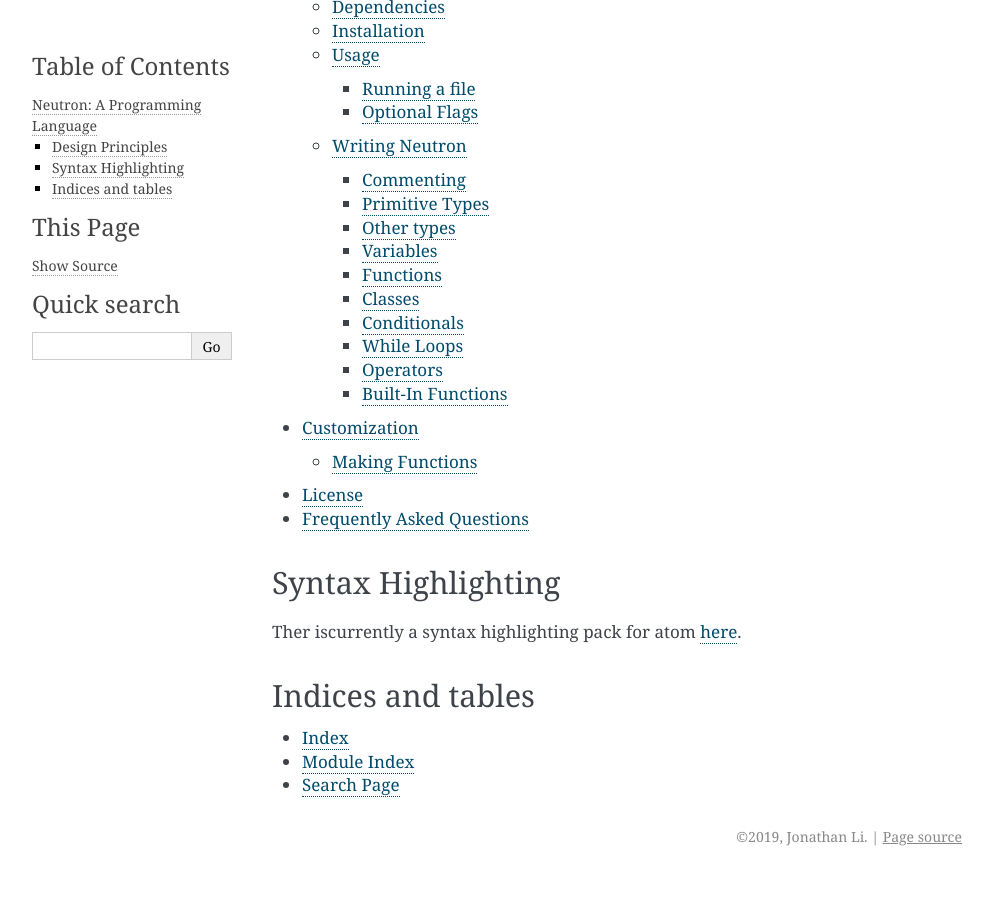
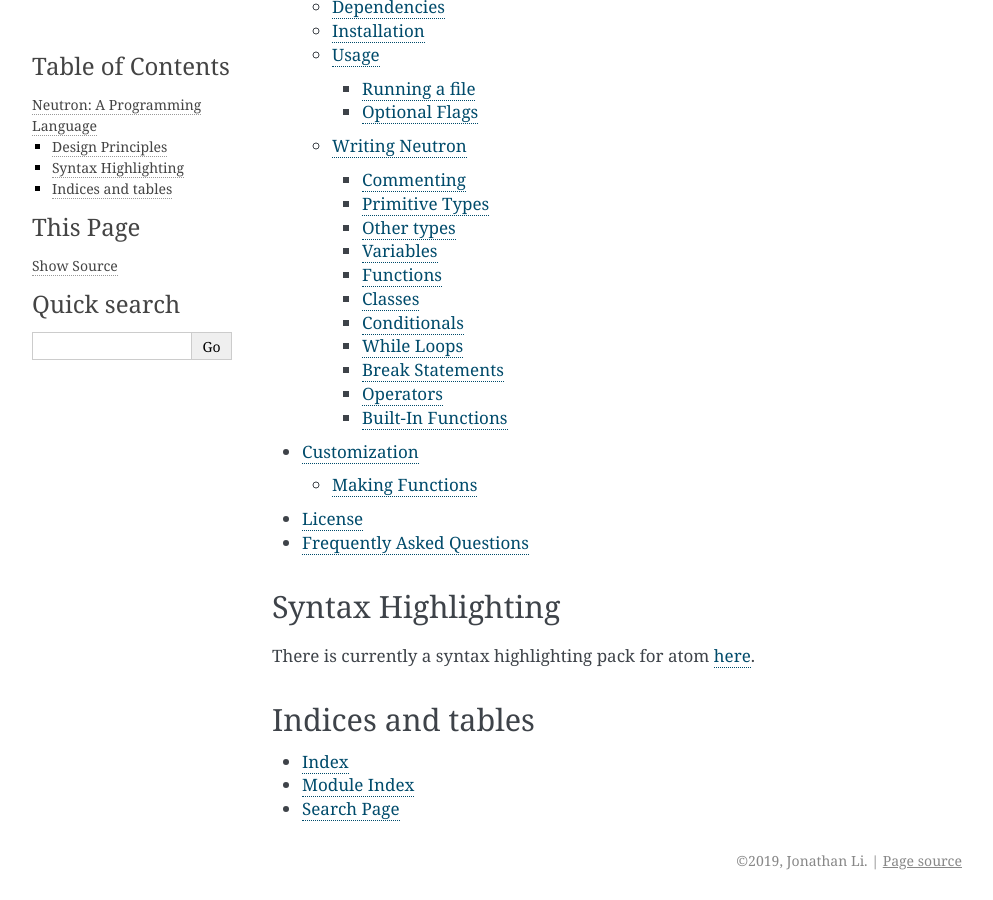
Before and after one commit to the-neutron-foundation/neutron-language, a Sphinx documentation site: the page built from docs/source/index.rst, in a window 1280 px wide and 900 px high, scrolled down 901 px. Shown: the whole window, without its empty margins (148-1141 px from the left). Built offline with Sphinx 7.4.7, drawn with Linux system fonts in a browser that asks for light colours; before the commit the page ends 1777 px from its top, so only the background shows below that.

Commit message:
Fixed break and made docs more extensible

```diff
--- a/docs/source/features.rst
+++ b/docs/source/features.rst
@@ -10,13 +10,14 @@
 ------------
 Exciting Features:
 
-======================  =========  =============
-   Feature              Python 3?  Neutron?
-----------------------  ---------  -------------
-Numpy Arrays Built-In?    No       **YES!**
-Switch Statement?         No       **PLANNED!**
-Structs?                  No       **PLANNED!**
-======================  =========  =============
+==============================  =========  =============
+   Feature                      Python 3?  Neutron?
+------------------------------  ---------  -------------
+Numpy Arrays Built-In?            No       **YES!**
+Switch Statement?                 No       **PLANNED!**
+Structs?                          No       **PLANNED!**
+Break Statements in Functions?    No       **YES**
+==============================  =========  =============
 
 Basic Features:
 
--- a/docs/source/index.rst
+++ b/docs/source/index.rst
@@ -37,7 +37,7 @@
 
 Syntax Highlighting
 ^^^^^^^^^^^^^^^^^^^
-Ther iscurrently a syntax highlighting pack for atom `here <https://atom.io/packages/language-neutron>`_.
+There is currently a syntax highlighting pack for atom `here <https://atom.io/packages/language-neutron>`_.
 
 Indices and tables
 ^^^^^^^^^^^^^^^^^^
```
Also changed, not shown: docs/source/introduction.rst (+23 -5 lines), 1 other file.
